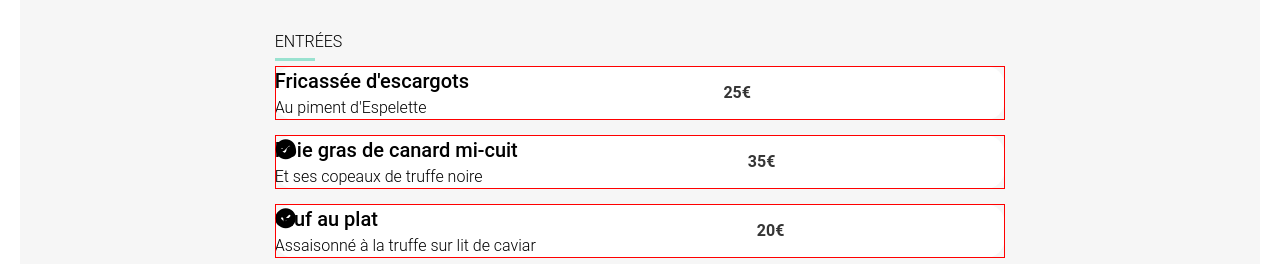
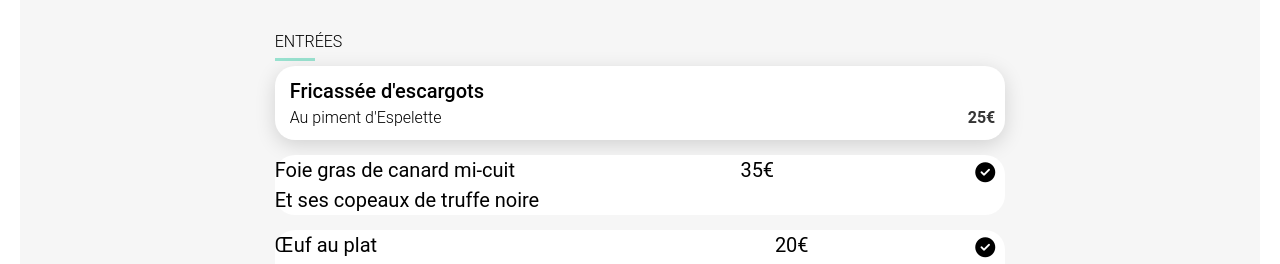
Before and after one commit to alexiGrigorov/OCPR02-ohmyfood, a website: page restaurants/res01-la-palette-du-gout.html in a window 1280 px wide. Shown: the part 529-793 px from the top of the page. Drawn offline with Linux system fonts and the light colour scheme.

Commit message:
finalized a menu-item

```diff
--- a/SASS/2_utility/_flow.scss
+++ b/SASS/2_utility/_flow.scss
@@ -72,20 +72,32 @@
   justify-content: center;
 }
 
+.flex-end {
+  // --_flex-direction: row;
+  // --_flex-align: center;
+
+  flex-direction: var(--_flex-direction, row);
+  align-items: var(--_flex-align, center);
+  justify-content: flex-end;
+}
+
 .flex-space-between {
+  // --_flex-direction: row;
   // --_flex-direction: row;
   --_flex-gap: normal;
 
   flex-direction: var(--_flex-direction, row);
-  align-items: center;
+  align-items: var(--_flex-align, center);
   justify-content: space-between;
 }
 
 .flex-space-around {
   // --_flex-direction: row;
+  // --_flex-align: center;
+  --_flex-gap: normal;
 
   flex-direction: var(--_flex-direction, row);
-  align-items: center;
+  align-items: var(--_flex-align, center);
   justify-content: space-around;
 }
 
--- a/SASS/2_utility/_icons.scss
+++ b/SASS/2_utility/_icons.scss
@@ -79,9 +79,21 @@ input[type='checkbox']:checked + .icon-checkbox-heart::before {
   color: transparent;
 }
 
-input[type='checkbox']:not(:checked).icon-circle-check::before {
+.icon-circle-check:has(> input[type='checkbox']:not(:checked))::before {
   content: '';
+  margin-inline-end: 0;
 }
-input[type='checkbox']:checked.icon-circle-check::before {
+
+.icon-circle-check:has(> input[type='checkbox']:checked)::before {
   content: '\e909';
+  display: flex;
+  justify-content: center;
+  align-items: center;
+  margin-inline-end: 0;
+  border-start-end-radius: var(--space-400);
+  border-end-end-radius: var(--space-400);
+  width: var(--space-700);
+  height: 100%;
+  color: var(--clr-neutral-100);
+  background-color: var(--clr-information-400);
 }
--- a/SASS/3_block/restaurant/_menu.scss
+++ b/SASS/3_block/restaurant/_menu.scss
@@ -45,7 +45,11 @@
 
     & .menu-item {
       position: relative;
+      --_flex-align: stretch;
 
+      & > .left {
+        padding-inline: var(--space-300);
+        padding-block: var(--space-200);
         & .dish-name {
           font-weight: var(--fw-500);
         }
@@ -54,19 +58,26 @@
           font-size: var(--fs-300);
           font-weight: var(--fw-300);
         }
+      }
+
+      & > .right {
+        --_flex-align: stretch;
 
         & .dish-price {
+          align-self: flex-end;
+          padding: var(--space-200);
           font-size: var(--fs-300);
           font-weight: var(--fw-700);
           color: var(--clr-neutral-700);
         }
 
         & label {
+          --_flex-gap: 0;
+
           position: absolute;
           inset: 0;
-        display: block;
-        border: 1px solid red;
         }
       }
     }
   }
+}
--- a/restaurants/la-palette-du-gout.html
+++ b/restaurants/res01-la-palette-du-gout.html
@@ -48,21 +48,19 @@
           <h3>Entrées</h3>
           <ul class="category-items [ flow ]">
             <li
-              class="menu-item [ flex-space-between | bg-clear | rounded-border-400 ]"
+              class="menu-item [ flex-space-between | bg-clear | rounded-border-400 | shadow ]"
             >
-              <div>
+              <div class="left">
                 <p class="dish-name">Fricassée d'escargots</p>
                 <p class="dish-info">Au piment d'Espelette</p>
               </div>
-              <p class="dish-price">25€</p>
-              <form action="#">
-                <input
-                  class="[ icon-circle-check | hidden ]"
-                  type="checkbox"
-                  id="select-fricassee-descargots"
-                />
-                <label for="select-fricassee-descargots"></label>
-              </form>
+              <div class="right [ flex-end ]">
+                <p class="dish-price">25€</p>
+                <form class="[ icon-circle-check ]" action="#">
+                  <input class="[ hidden ]" type="checkbox" id="d_010101" />
+                  <label for="d_010101"></label>
+                </form>
+              </div>
             </li>
             <li
               class="menu-item [ flex-space-between | bg-clear | rounded-border-400 ]"
```
Also changed, not shown: index.html (+1 -1 lines), assets/css/ohmyfood.css, assets/css/restaurant.css, 2 other files. Lines whose indentation alone changed are shown as unchanged.
